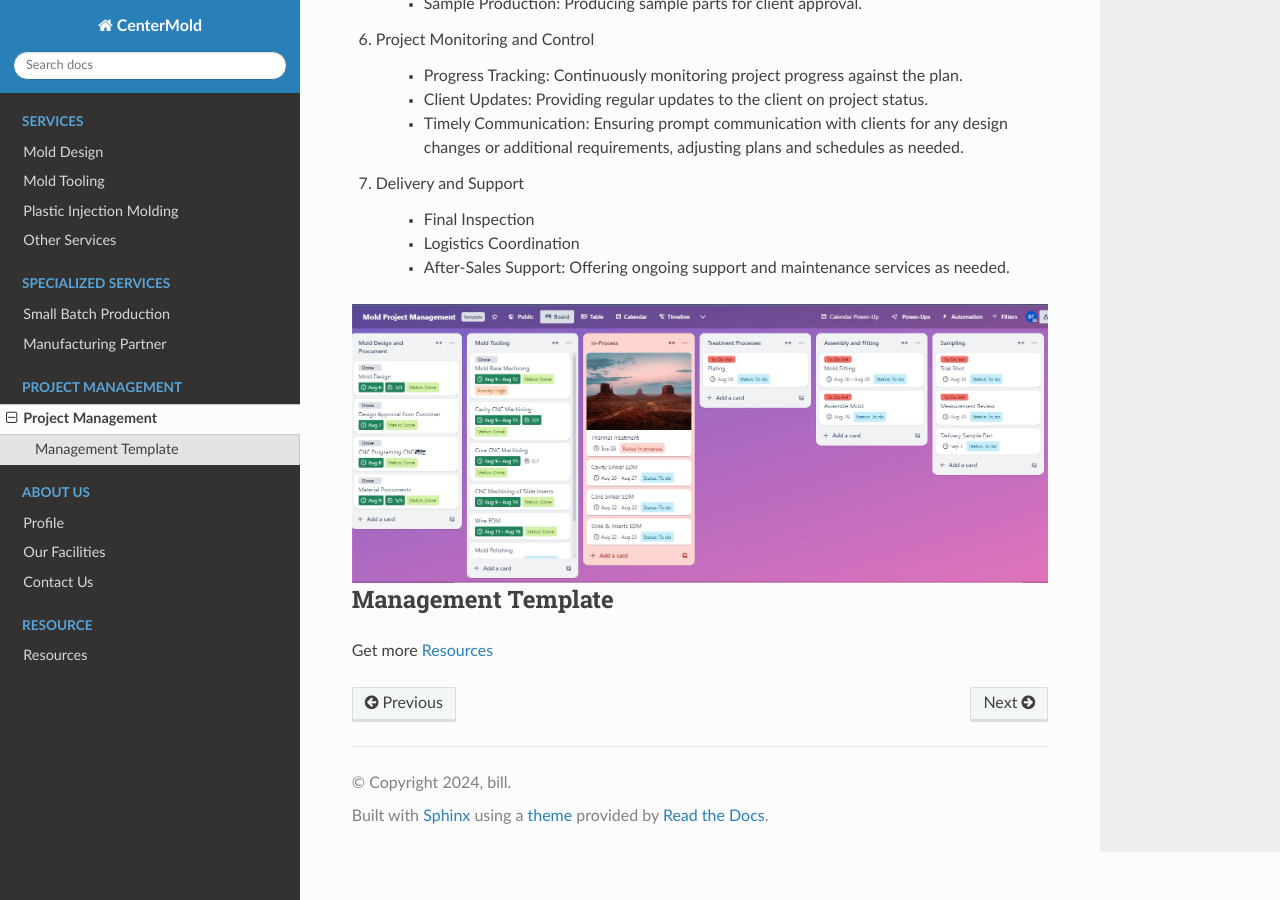
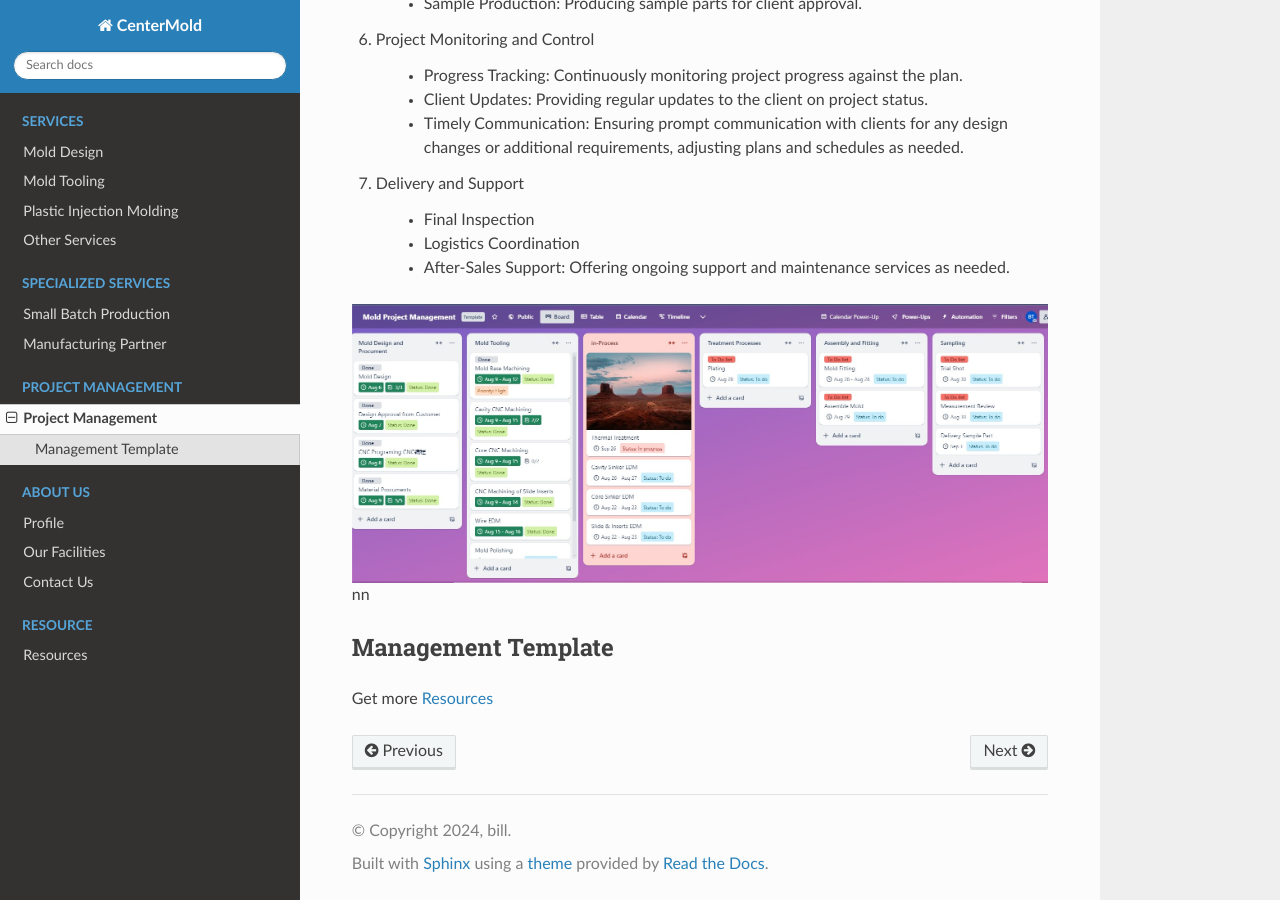
Before and after one commit to paultang/centermold, a Sphinx documentation site: the page built from source/Project-Process-Management.rst, in a window 1280 px wide and 900 px high, scrolled down 876 px. Built offline with Sphinx 7.4.7 and the Read the Docs theme 2.0.0, drawn with Linux system fonts in a browser that asks for light colours; pages that are not in the unit, such as notebooks, are missing from menus.

```diff
--- a/source/Project-Process-Management.rst
+++ b/source/Project-Process-Management.rst
@@ -57,7 +57,8 @@ At CenterMold, we ensure that every step of the mold project is planned and exec
    :width: 800px
    :align: center
 
+\n\n
+
 Management Template
 --------------------
-
 Get more :ref:`resources-download`
```
